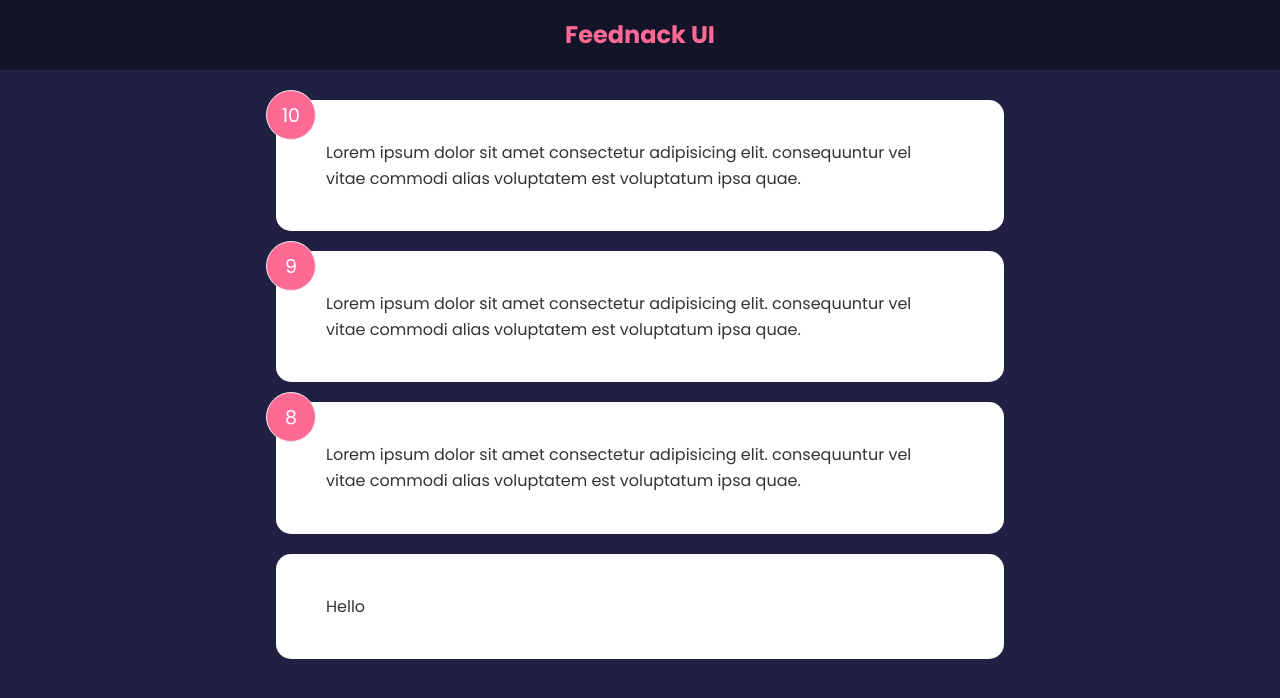
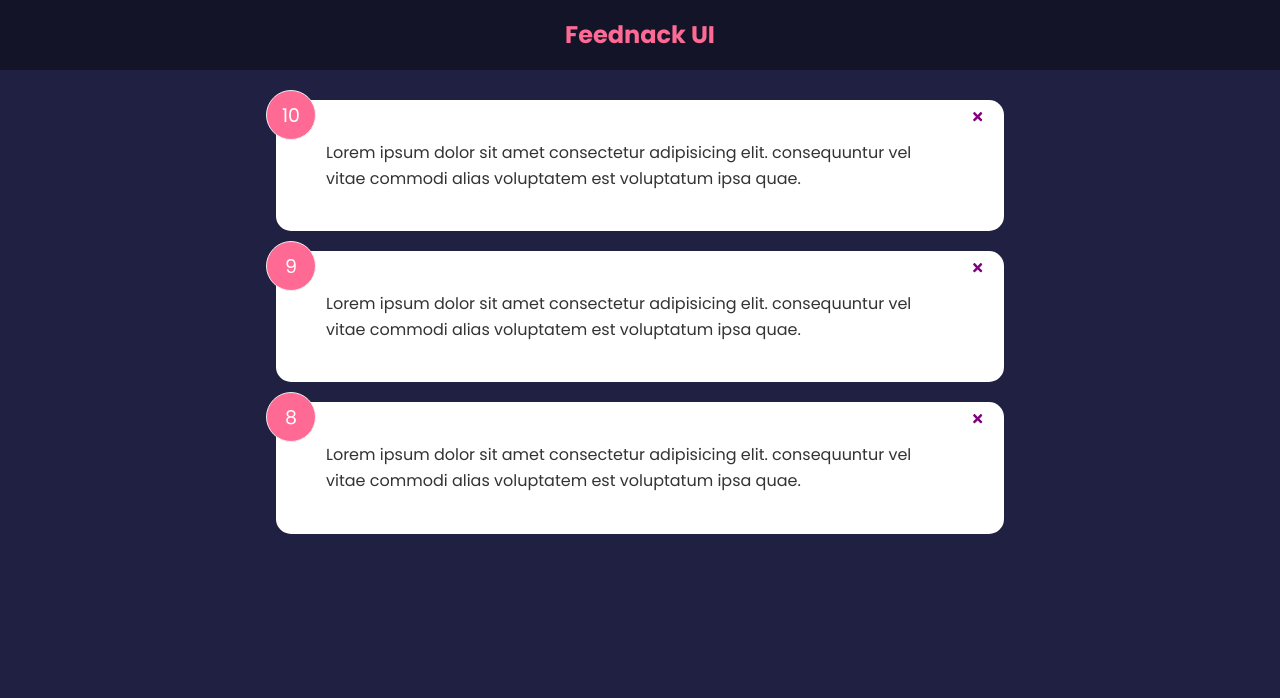
Before and after one commit to ViniUK00/feedback-app, a React (Create React App) app: page / in a window 1280 px wide. Shown: the top 698 px of the page. Built offline with nearby package versions, Linux system fonts and the light colour scheme.

Commit message:
added delete function to the cards

```diff
--- a/package.json
+++ b/package.json
@@ -8,6 +8,7 @@
     "@testing-library/user-event": "^13.5.0",
     "react": "^18.2.0",
     "react-dom": "^18.2.0",
+    "react-icons": "^4.7.1",
     "react-scripts": "5.0.1",
     "web-vitals": "^2.1.4"
   },
--- a/src/App.js
+++ b/src/App.js
@@ -7,12 +7,17 @@
 function App() {
   const [feedback, setFeedback] = useState(FeedbackData)
 
+  const deleteFeedback = (id) => {
+    if (window.confirm("Are you sure you want to delete?")) {
+      setFeedback(feedback.filter((item) => item.id !== id))
+    }
+  }
+
   return (
     <>
       <Header />
       <div className="container">
-        <FeedbackList feedback={feedback} />
-        <Card>Hello</Card>
+        <FeedbackList feedback={feedback} handleDelete={deleteFeedback} />
       </div>
     </>
   )
--- a/src/components/FeedbackItem.jsx
+++ b/src/components/FeedbackItem.jsx
@@ -1,10 +1,14 @@
+import { FaTimes } from "react-icons/fa"
 import PropTypes from "prop-types"
 import Card from "./shared/Card"
 
-function FeedbackItem({ item }) {
+function FeedbackItem({ item, handleDelete }) {
   return (
     <Card>
       <div className="num-display">{item.rating}</div>
+      <button onClick={() => handleDelete(item.id)} className="close">
+        <FaTimes color="purple" />
+      </button>
       <div className="text-display">{item.text}</div>
     </Card>
   )
--- a/src/components/FeedbackList.jsx
+++ b/src/components/FeedbackList.jsx
@@ -1,7 +1,7 @@
 import PropTypes from "prop-types"
 import FeedBackItem from "./FeedbackItem"
 
-function FeedbackList({ feedback }) {
+function FeedbackList({ feedback, handleDelete }) {
   if (!feedback || feedback.length === 0) {
     return <p>No Feetback Yet.</p>
   }
@@ -9,7 +9,7 @@
   return (
     <div className="feedback-list">
       {feedback.map((item) => (
-        <FeedBackItem key={item.id} item={item} />
+        <FeedBackItem key={item.id} item={item} handleDelete={handleDelete} />
       ))}
     </div>
   )
```
Also changed, not shown: 1 other file (tests, documents, lock files or other folders).
